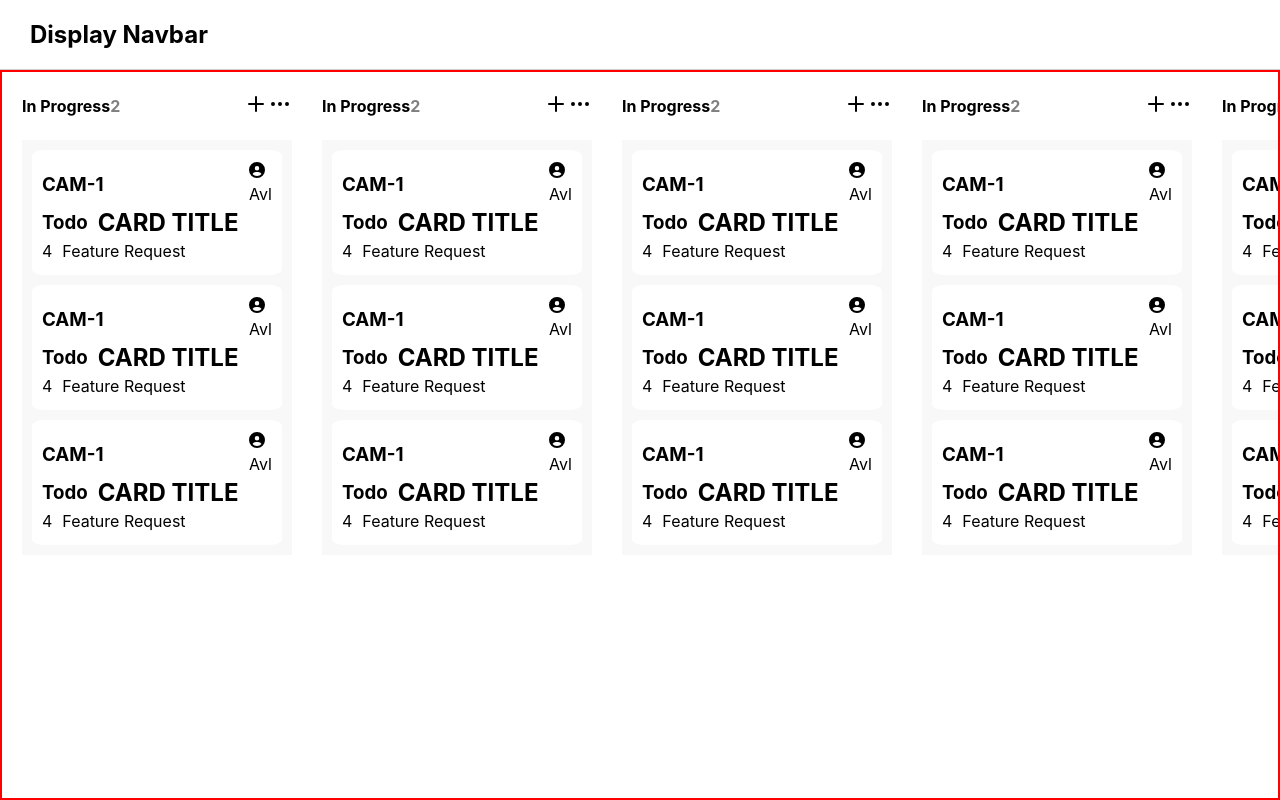
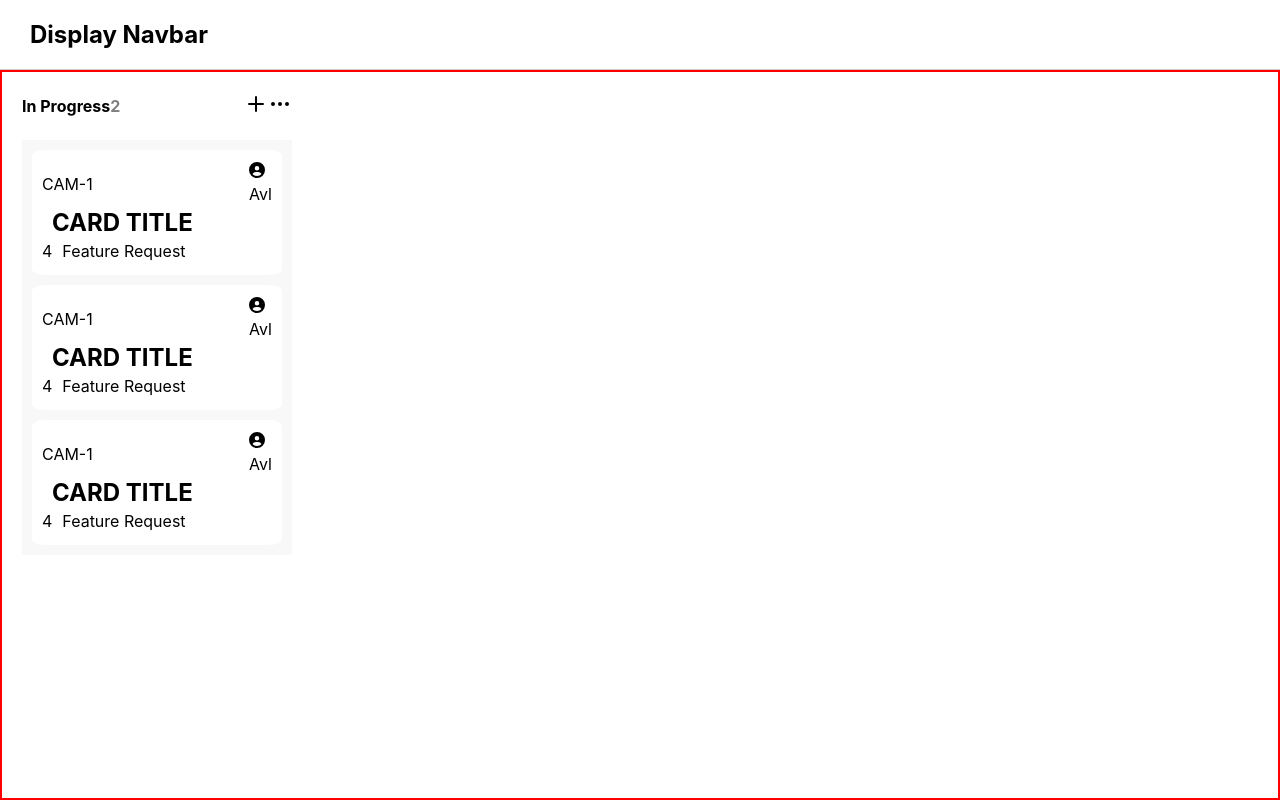
Before and after one commit to NawazT/kanban-board, a React (Create React App) app: page / in a window 1280 px wide. Built offline with nearby package versions, Linux system fonts and the light colour scheme; the HTML template or start-up script is replaced by a standard one.

Commit message:
creating the fetch data component

```diff
--- a/package.json
+++ b/package.json
@@ -3,6 +3,7 @@
   "version": "0.1.0",
   "private": true,
   "dependencies": {
+    "@babel/plugin-proposal-private-property-in-object": "",
     "@fortawesome/fontawesome-svg-core": "^6.4.2",
     "@fortawesome/free-brands-svg-icons": "^6.4.2",
     "@fortawesome/free-regular-svg-icons": "^6.4.2",
@@ -11,6 +12,7 @@
     "@testing-library/jest-dom": "^5.17.0",
     "@testing-library/react": "^13.4.0",
     "@testing-library/user-event": "^13.5.0",
+    "axios": "^1.6.2",
     "react": "^18.2.0",
     "react-dom": "^18.2.0",
     "react-feather": "^2.0.10",
--- a/src/App.js
+++ b/src/App.js
@@ -1,5 +1,7 @@
 import './App.css';
 import Board from './components/boards/Board';
+
+
 
 function App() {
   return (
@@ -10,10 +12,6 @@ function App() {
       <div className="app_boards_outer">
         <div className="app_boards">
           <Board />
-          <Board />
-          <Board />
-          <Board />
-          <Board />
         </div>
       </div>
     </div>
--- a/src/components/boards/Board.js
+++ b/src/components/boards/Board.js
@@ -2,6 +2,8 @@ import React from 'react'
 import Card from '../cards/Card'
 import './Board.css'
 import { MoreHorizontal, Plus } from 'react-feather'
+
+
 
 function Board() {
   return (
--- a/src/components/cards/Card.js
+++ b/src/components/cards/Card.js
@@ -1,13 +1,16 @@
 import React from 'react'
 import { FontAwesomeIcon } from '@fortawesome/react-fontawesome'
 import { faCircleUser } from '@fortawesome/free-solid-svg-icons'
+import { loader } from 'react-feather'
+import Chips from '../chips/Chips'
 import './Card.css'
 
 function Card() {
   return (
     <div className='Card'>
       <div className='card_top'>
-        <div className="Card_Id"> <h3> CAM-1 </h3>
+        <div className="Card_Id">
+            <Chips text = "CAM-1"/>
         </div>
         <div className='Card_User'>
             <div className="User_name">
@@ -20,7 +23,8 @@ function Card() {
       </div>
       <div className="Card_mid">
         <div className="Card_progress">
-            <h3>Todo</h3>
+            {/* <Chips icon = <loader/> </>/> */}
+            <loader />
         </div>
         <div className="Card_title">
             <h2> CARD TITLE </h2>
--- /dev/null
+++ b/src/components/chips/Chips.js
@@ -0,0 +1,12 @@
+import React from 'react'
+
+function Chips(props) {
+  return (
+    <div className='Chip'>
+        {props.text}
+        {props.icon}
+    </div>
+  )
+}
+
+export default Chips
```
Also changed, not shown: src/components/dataFetcher/DataFetcher.js (added, +19 -0 lines), src/components/chips/Chips.css (added), 1 other file (tests, documents, lock files or other folders).
